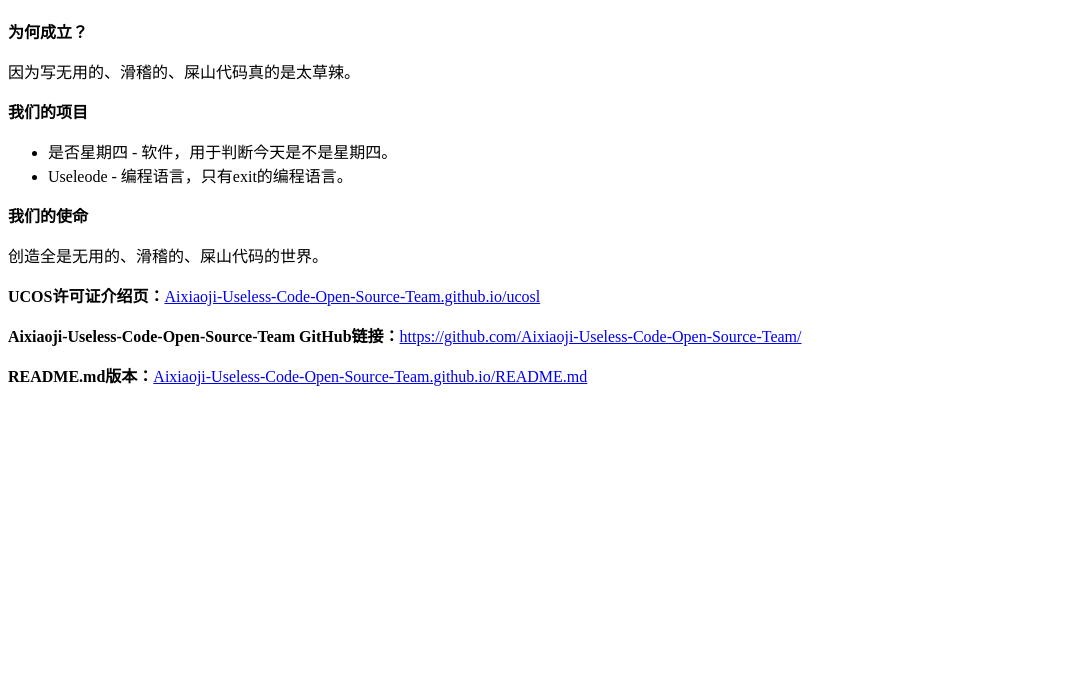
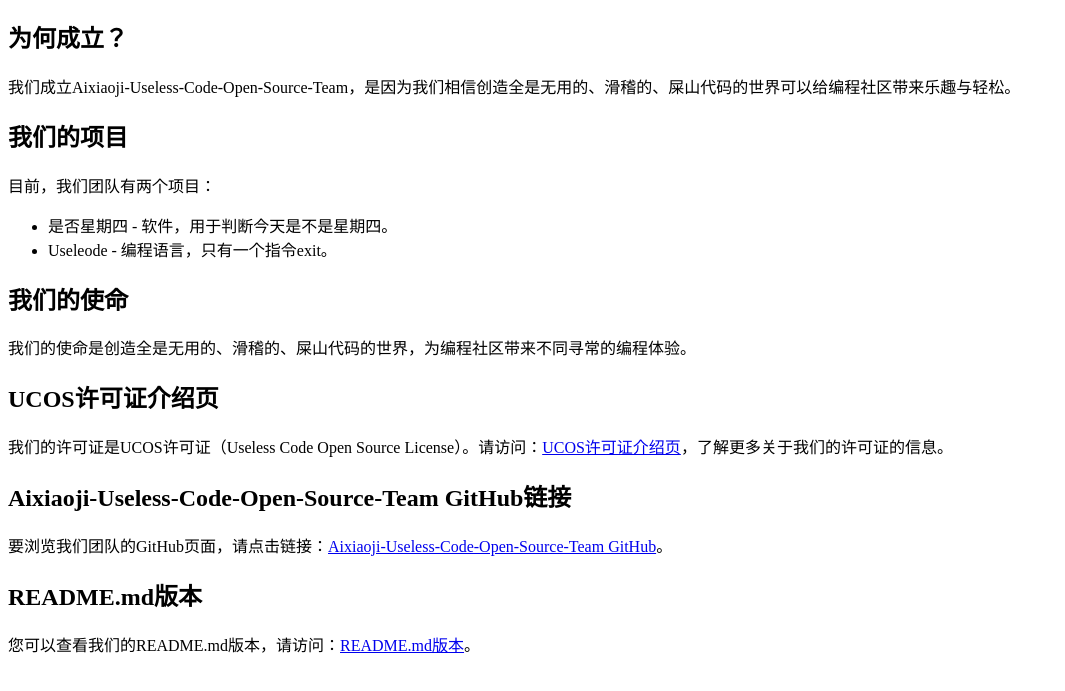
Before and after one commit to Aixiaoji-Useless-Code-Open-Source-Team/Aixiaoji-Useless-Code-Open-Source-Team.github.io, a plain HTML site: page index.html in a window 1280 px wide. Shown: the part 61-752 px from the top of the page, without its empty margins (0-1065 px from the left). Drawn offline with Linux system fonts and the light colour scheme.

Commit message:
Update index.html

```diff
--- a/index.html
+++ b/index.html
@@ -1,26 +1,35 @@
 <!DOCTYPE html>
 <html>
+
 <head>
+    <meta charset="UTF-8">
     <title>Aixiaoji-Useless-Code-Open-Source-Team</title>
 </head>
+
 <body>
     <h1>Aixiaoji-Useless-Code-Open-Source-Team</h1>
-    <p><strong>为何成立？</strong></p>
-    <p>因为写无用的、滑稽的、屎山代码真的是太草辣。</p>
 
-    <p><strong>我们的项目</strong></p>
+    <h2>为何成立？</h2>
+    <p>我们成立Aixiaoji-Useless-Code-Open-Source-Team，是因为我们相信创造全是无用的、滑稽的、屎山代码的世界可以给编程社区带来乐趣与轻松。</p>
+
+    <h2>我们的项目</h2>
+    <p>目前，我们团队有两个项目：</p>
     <ul>
         <li>是否星期四 - 软件，用于判断今天是不是星期四。</li>
-        <li>Useleode - 编程语言，只有exit的编程语言。</li>
+        <li>Useleode - 编程语言，只有一个指令exit。</li>
     </ul>
 
-    <p><strong>我们的使命</strong></p>
-    <p>创造全是无用的、滑稽的、屎山代码的世界。</p>
+    <h2>我们的使命</h2>
+    <p>我们的使命是创造全是无用的、滑稽的、屎山代码的世界，为编程社区带来不同寻常的编程体验。</p>
 
-    <p><strong>UCOS许可证介绍页：</strong><a href="http://Aixiaoji-Useless-Code-Open-Source-Team.github.io/ucosl">Aixiaoji-Useless-Code-Open-Source-Team.github.io/ucosl</a></p>
+    <h2>UCOS许可证介绍页</h2>
+    <p>我们的许可证是UCOS许可证（Useless Code Open Source License）。请访问：<a href="http://Aixiaoji-Useless-Code-Open-Source-Team.github.io/ucosl">UCOS许可证介绍页</a>，了解更多关于我们的许可证的信息。</p>
 
-    <p><strong>Aixiaoji-Useless-Code-Open-Source-Team GitHub链接：</strong><a href="https://github.com/Aixiaoji-Useless-Code-Open-Source-Team/">https://github.com/Aixiaoji-Useless-Code-Open-Source-Team/</a></p>
+    <h2>Aixiaoji-Useless-Code-Open-Source-Team GitHub链接</h2>
+    <p>要浏览我们团队的GitHub页面，请点击链接：<a href="http://github.com/Aixiaoji-Useless-Code-Open-Source-Team/">Aixiaoji-Useless-Code-Open-Source-Team GitHub</a>。</p>
 
-    <p><strong>README.md版本：</strong><a href="http://Aixiaoji-Useless-Code-Open-Source-Team.github.io/README.md">Aixiaoji-Useless-Code-Open-Source-Team.github.io/README.md</a></p>
+    <h2>README.md版本</h2>
+    <p>您可以查看我们的README.md版本，请访问：<a href="http://Aixiaoji-Useless-Code-Open-Source-Team.github.io/README.md">README.md版本</a>。</p>
 </body>
+
 </html>
```
